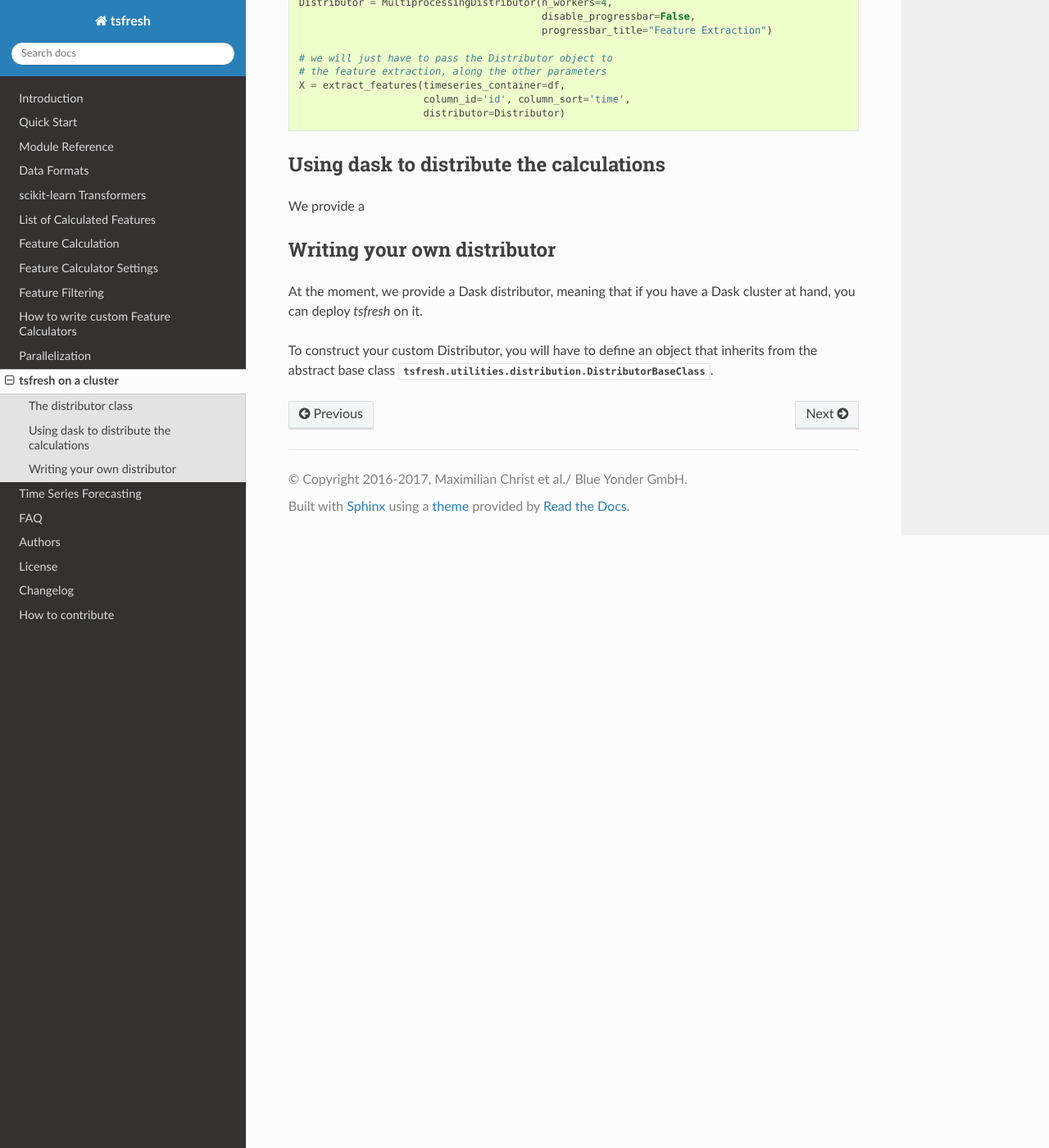
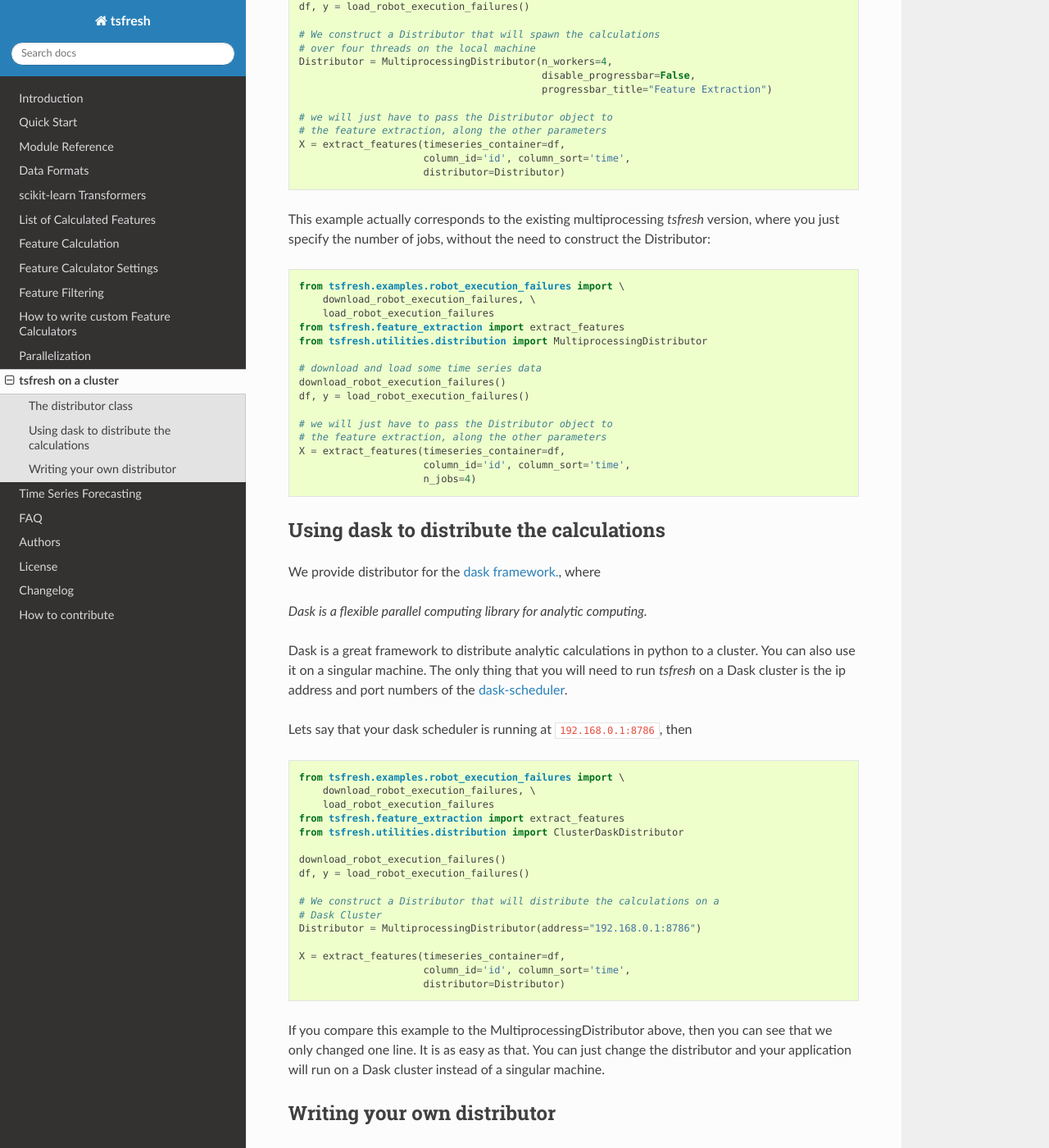
Before and after one commit to blue-yonder/tsfresh, a Sphinx documentation site: the page built from docs/text/tsfresh_on_a_cluster.rst, in a window 1280 px wide and 1400 px high, scrolled down 1012 px. Shown: the whole window at 82% size. Built offline with Sphinx 7.4.7 and the Read the Docs theme 2.0.0, drawn with Linux system fonts in a browser that asks for light colours; formulas are drawn with MathJax 3; the version number could not be read and is left out; some of the changed text lies outside the part shown.

Commit message:
polish doc page

```diff
--- a/docs/text/tsfresh_on_a_cluster.rst
+++ b/docs/text/tsfresh_on_a_cluster.rst
@@ -28,6 +28,10 @@ So, Distributor will, in the following order,
 So, how can you use such a Distributor? You will have to pass it into as the distributor argument to the
 :func:`tsfresh.feature_extraction.extract_features` method.
 
+
+The following example shows how to define the MultiprocessingDistributor, which will distribute the calculations to a
+local pool of threads:
+
 .. code:: python
 
     from tsfresh.examples.robot_execution_failures import \
@@ -52,11 +56,64 @@ So, how can you use such a Distributor? You will have to pass it into as the dis
                          column_id='id', column_sort='time',
                          distributor=Distributor)
 
+This example actually corresponds to the existing multiprocessing *tsfresh* version, where you just specify the number of
+jobs, without the need to construct the Distributor:
+
+.. code:: python
+
+    from tsfresh.examples.robot_execution_failures import \
+        download_robot_execution_failures, \
+        load_robot_execution_failures
+    from tsfresh.feature_extraction import extract_features
+    from tsfresh.utilities.distribution import MultiprocessingDistributor
+
+    # download and load some time series data
+    download_robot_execution_failures()
+    df, y = load_robot_execution_failures()
+
+    # we will just have to pass the Distributor object to
+    # the feature extraction, along the other parameters
+    X = extract_features(timeseries_container=df,
+                         column_id='id', column_sort='time',
+                         n_jobs=4)
 
 Using dask to distribute the calculations
 '''''''''''''''''''''''''''''''''''''''''
 
-We provide a
+We provide distributor for the `dask framework. <https://dask.pydata.org/en/latest/>`_, where
+
+*Dask is a flexible parallel computing library for analytic computing.*
+
+Dask is a great framework to distribute analytic calculations in python to a cluster.
+You can also use it on a singular machine.
+The only thing that you will need to run *tsfresh* on a Dask cluster is the ip address and port numbers of the
+`dask-scheduler <http://distributed.readthedocs.io/en/latest/setup.html>`_.
+
+Lets say that your dask scheduler is running at ``192.168.0.1:8786``, then
+
+
+.. code:: python
+
+    from tsfresh.examples.robot_execution_failures import \
+        download_robot_execution_failures, \
+        load_robot_execution_failures
+    from tsfresh.feature_extraction import extract_features
+    from tsfresh.utilities.distribution import ClusterDaskDistributor
+
+    download_robot_execution_failures()
+    df, y = load_robot_execution_failures()
+
+    # We construct a Distributor that will distribute the calculations on a
+    # Dask Cluster
+    Distributor = MultiprocessingDistributor(address="192.168.0.1:8786")
+
+    X = extract_features(timeseries_container=df,
+                         column_id='id', column_sort='time',
+                         distributor=Distributor)
+
+If you compare this example to the MultiprocessingDistributor above, then you can see that we only changed one line.
+It is as easy as that. You can just change the distributor and your application will run on a Dask cluster instead of a
+singular machine.
 
 
 Writing your own distributor
```
